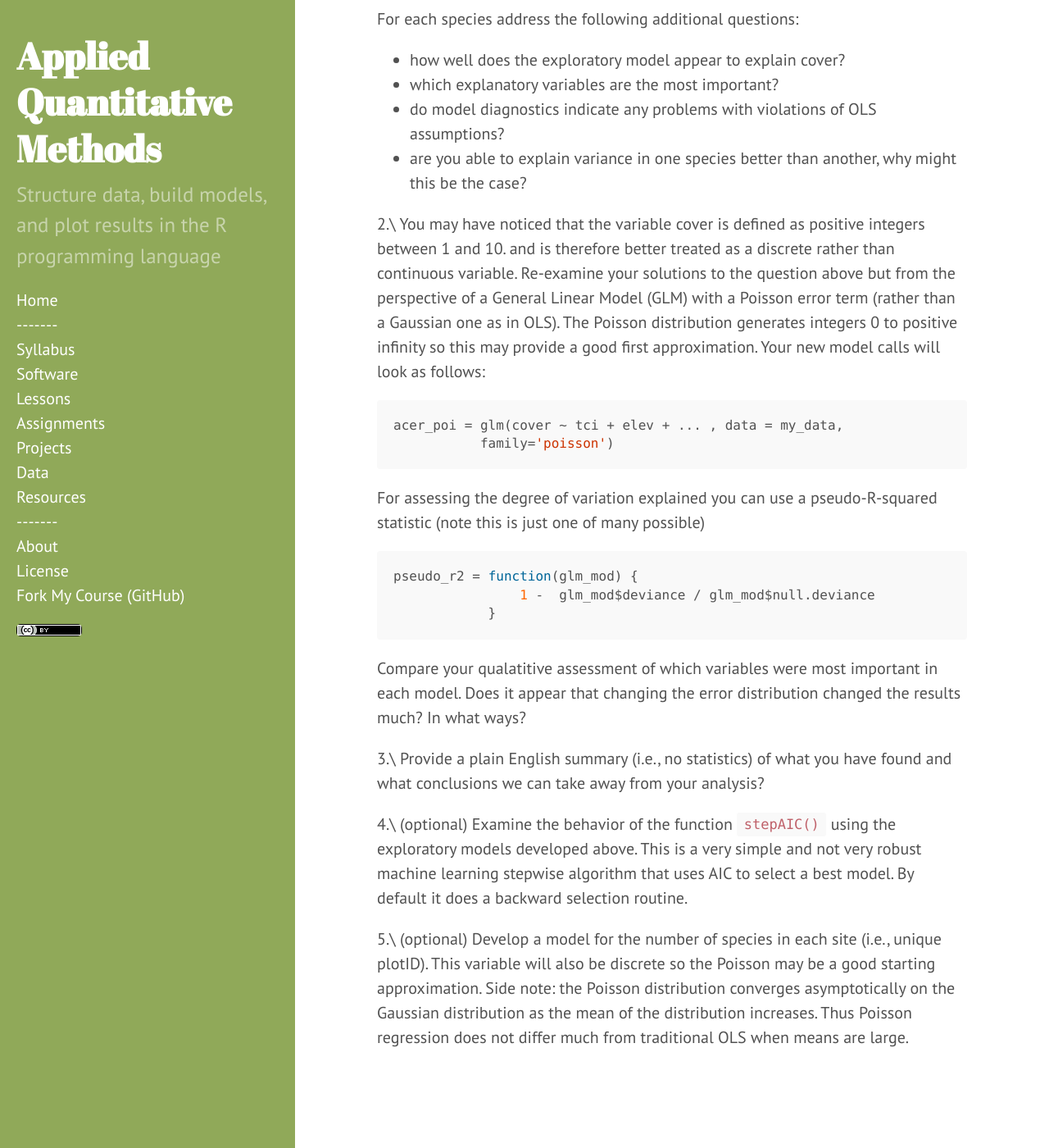
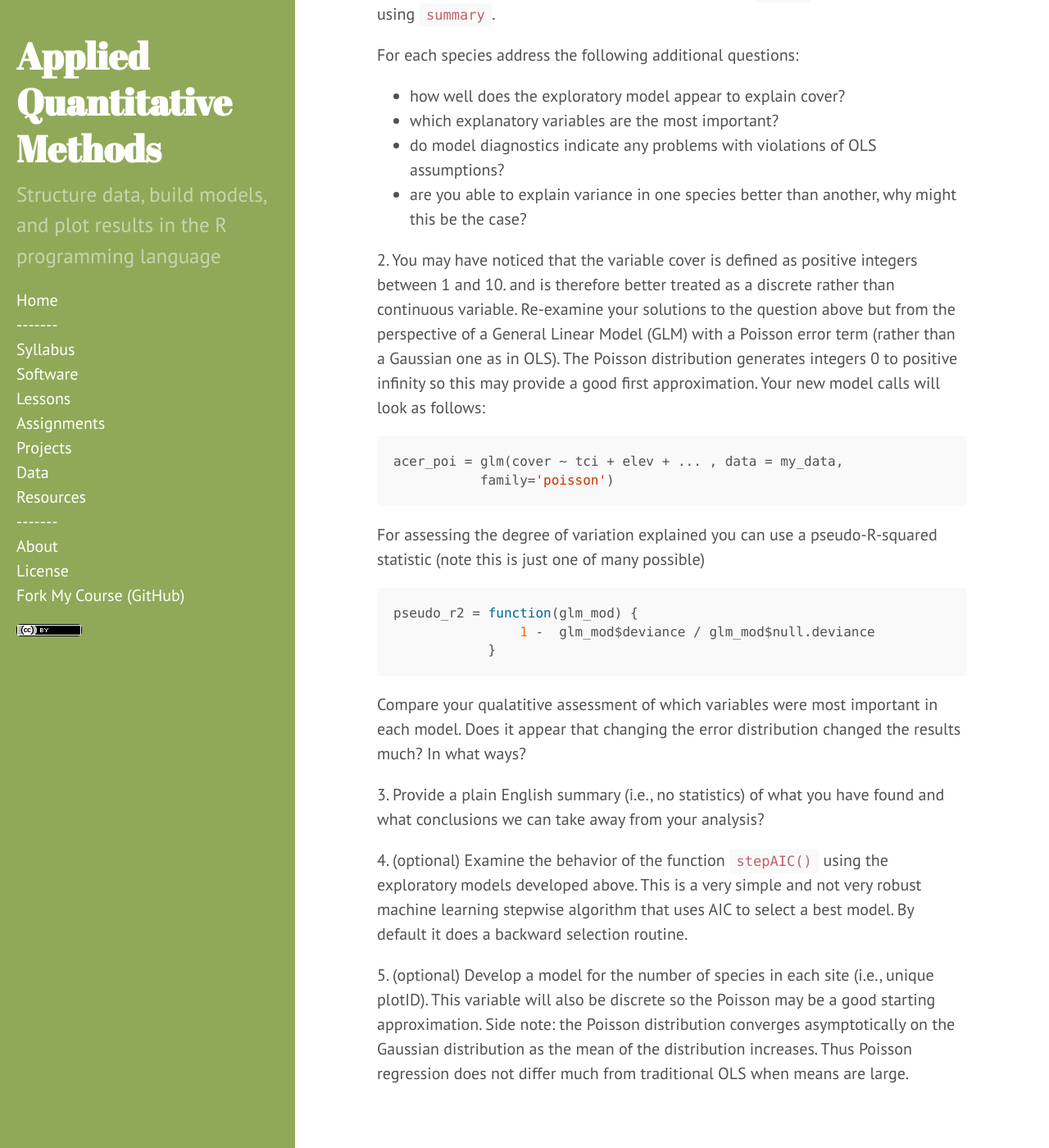
Before and after one commit to dmcglinn/quant_methods, a Jekyll site: the page built from assignments/univariate_models.md, in a window 1280 px wide and 1400 px high, scrolled down 787 px. Shown: the whole window at 82% size. Built offline with Jekyll 4.4.1, drawn with Linux system fonts in a browser that asks for light colours; our own code applies the rules of GitHub Pages for plain Markdown files; some of the changed text lies outside the part shown.

````diff
--- a/assignments/univariate_models.md
+++ b/assignments/univariate_models.md
@@ -10,7 +10,7 @@ Read in tree data, metadata can be found in: `./data/tree_metadata.txt`
 trees = read.csv('./data/treedata_subset.csv')
 ```
 
-1. Carry out an exploratory analysis using the tree dataset. Metadata for the
+1\. Carry out an exploratory analysis using the tree dataset. Metadata for the
 tree study can be found [here](../data/tree_metadata.txt). Specifically, I would
 like you to develop and compare models for species cover for a habitat
 generalist [*Acer rubrum* (Red
@@ -39,7 +39,7 @@ For each species address the following additional questions:
 * are you able to explain variance in one species better than another,
   why might this be the case?
 
-2.\ You may have noticed that the variable cover is defined as
+2\. You may have noticed that the variable cover is defined as
 positive integers between 1 and 10. and is therefore better treated
 as a discrete rather than continuous variable.
 Re-examine your solutions to the question above but from the
@@ -65,15 +65,15 @@ pseudo_r2 = function(glm_mod) {
 Compare your qualatitive assessment of which variables were most important in each model.
 Does it appear that changing the error distribution changed the results much? In what ways?
 
-3.\ Provide a plain English summary (i.e., no statistics) of what you have
+3\. Provide a plain English summary (i.e., no statistics) of what you have
 found and what conclusions we can take away from your analysis?
 
-4.\ (optional) Examine the behavior of the function `stepAIC()` using the
+4\. (optional) Examine the behavior of the function `stepAIC()` using the
 exploratory models developed above. This is a very simple and not very
 robust machine learning stepwise algorithm that uses AIC to select a
 best model. By default it does a backward selection routine.
 
-5.\ (optional) Develop a model for the number of species in each site
+5\. (optional) Develop a model for the number of species in each site
 (i.e., unique plotID). This variable will also be discrete so the Poisson
 may be a good starting approximation. Side note: the Poisson
 distribution converges asymptotically on the Gaussian distribution as the
--- a/lessons/multivariate_models.Rmd
+++ b/lessons/multivariate_models.Rmd
@@ -350,9 +350,9 @@ than linear as with RDA).
 
 ```{r}
 cca_tree = cca(comm ~ ., data=env)
-RsquareAdj(cca_tree, 10)
-anova(cca_tree, permutations = 10)
-anova(cca_tree, by='margin', permutations = 10)
+RsquareAdj(cca_tree, 100)
+anova(cca_tree, permutations = 999)
+anova(cca_tree, by='margin', permutations = 999)
 
 plot(cca_tree, type='n', scaling=1)
 orditorp(cca_tree, display='sp', cex=0.5, scaling=1, col='blue')
--- a/lessons/shapefiles_and_rasters.Rmd
+++ b/lessons/shapefiles_and_rasters.Rmd
@@ -133,7 +133,7 @@ class(fire)
 names(fire)
 dim(fire)
 summary(fire)
-
+plot(fire)
 
 # select the fires in NC. First we'll identify which state each fire occurred
 # in, then subset the ones from NC.
--- a/lessons/spatial_models.Rmd
+++ b/lessons/spatial_models.Rmd
@@ -135,6 +135,8 @@ comm_dist = vegdist(mite)
 plot(xy_dist, comm_dist)
 abline(lm(comm_dist ~ xy_dist), lwd=3, col='red')
 lines(lowess(xy_dist, comm_dist), lwd=3, col='pink')
+lines(lowess(xy_dist, comm_dist, f=0.1), lwd=3, col='blue')
+
 abline(v = max_dist, col='red', lwd=3, lty=2)
 
 comm_mantel = mantel(xy_dist, comm_dist)
@@ -188,7 +190,6 @@ sr_dat = data.frame(sr, mite.env, mite.xy)
 
 sr_lm = gls(sr ~ SubsDens, data=sr_dat)
 
-par(mfrow=c(1,1))
 plot(Variogram(sr_lm, form= ~ x + y))
 res = residuals(sr_lm)
 plot(dist(sr_dat[, c('x', 'y')]), dist(res))
````
Also changed, not shown: 1 other file.
